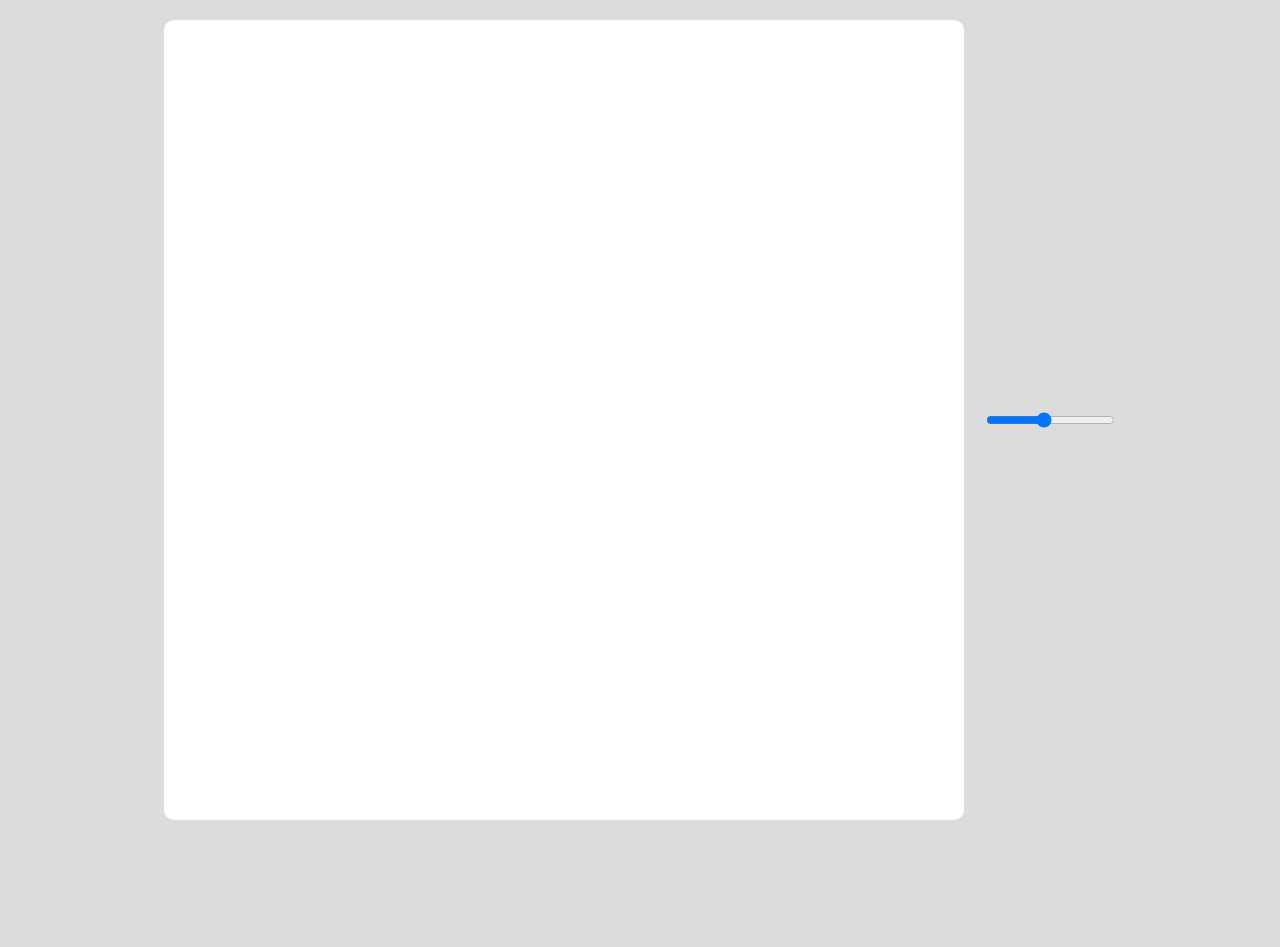
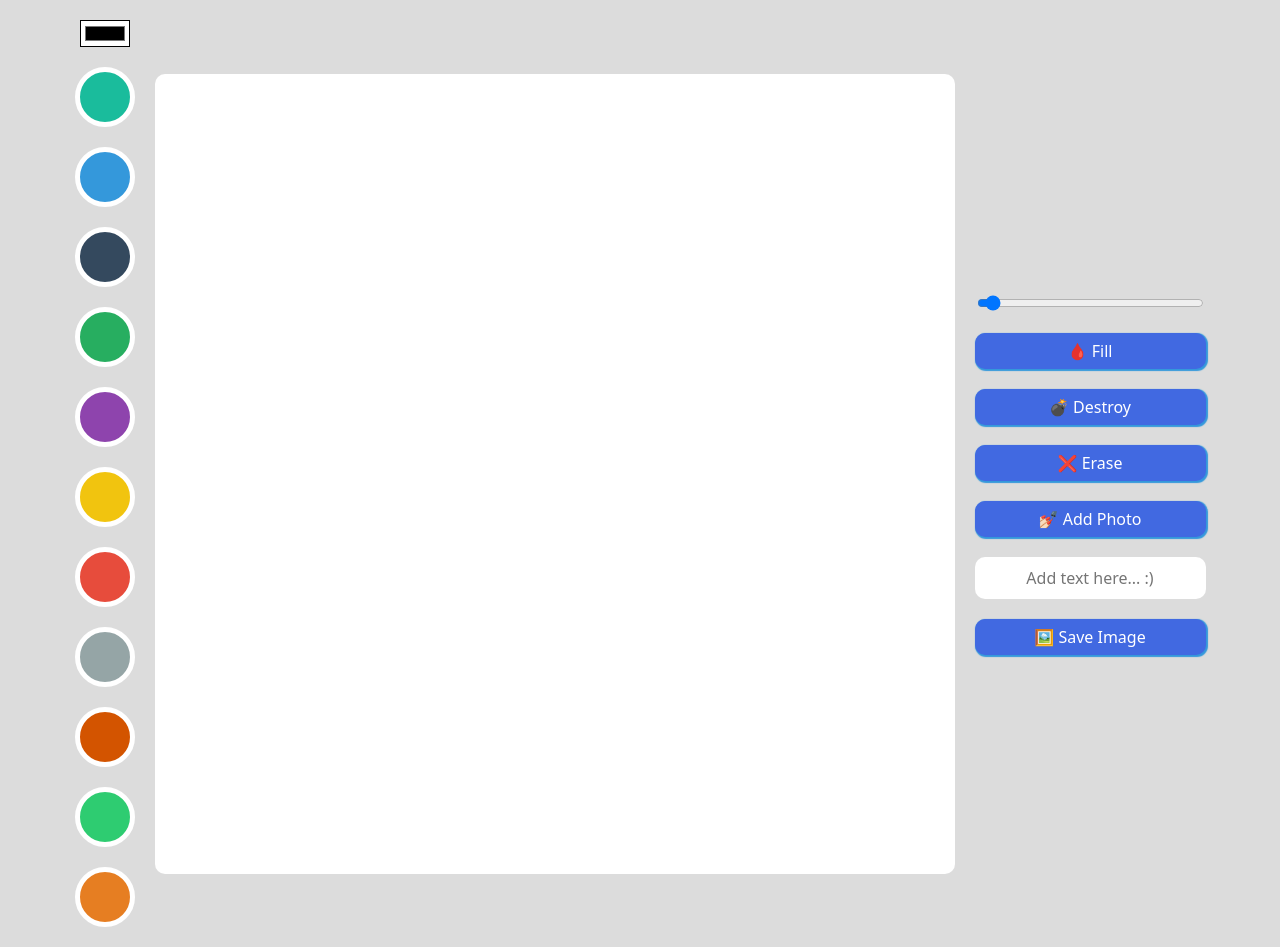
Before and after one commit to jwkwon0817/js-picture-app, a plain HTML site: page index.html in a window 1280 px wide. Before the commit the page ends 840 px from the top, so only its background shows below. Drawn offline with Linux system fonts and the light colour scheme.

Commit message:
index HTML

```diff
--- a/index.html
+++ b/index.html
@@ -8,14 +8,33 @@
 	<link rel="stylesheet" href="style.css" />
 </head>
 <body>
+	<div class="color-options">
+		<input id="color" type="color" />
+		<div class="color-option" style="background-color: #1abc9c;" data-color="#1abc9c"></div>
+		<div class="color-option" style="background-color: #3498db;" data-color="#3498db"></div>
+		<div class="color-option" style="background-color: #34495e;" data-color="#34495e"></div>
+		<div class="color-option" style="background-color: #27ae60;" data-color="#27ae60"></div>
+		<div class="color-option" style="background-color: #8e44ad;" data-color="#8e44ad"></div>
+		<div class="color-option" style="background-color: #f1c40f;" data-color="#f1c40f"></div>
+		<div class="color-option" style="background-color: #e74c3c;" data-color="#e74c3c"></div>
+		<div class="color-option" style="background-color: #95a5a6;" data-color="#95a5a6"></div>
+		<div class="color-option" style="background-color: #d35400;" data-color="#d35400"></div>
+		<div class="color-option" style="background-color: #2ecc71;" data-color="#2ecc71"></div>
+		<div class="color-option" style="background-color: #e67e22;" data-color="#e67e22"></div>
+	</div>
 	<canvas></canvas>
-	<input
-		id="line-width"
-		type="range"
-		min="1"
-		max="10"
-		value="5"
-	/>
+	<div class="btns">
+		<input id="line-width" type="range" min="1" max="100" value="5" step="0.1" />
+		<button id="mode-btn">🩸 Fill</button>
+		<button id="destroy-btn">💣 Destroy</button>
+		<button id="eraser-btn">❌ Erase</button>
+		<label for="file">
+			💅🏻 Add Photo
+			<input id="file" type="file" accept="image/*" />
+		</label>
+		<input id="text" type="text" placeholder="Add text here... :)" />
+		<button id="save">🖼️ Save Image</button>
+	</div>
 	<script src="app.js"></script>
 </body>
 </html>
```
